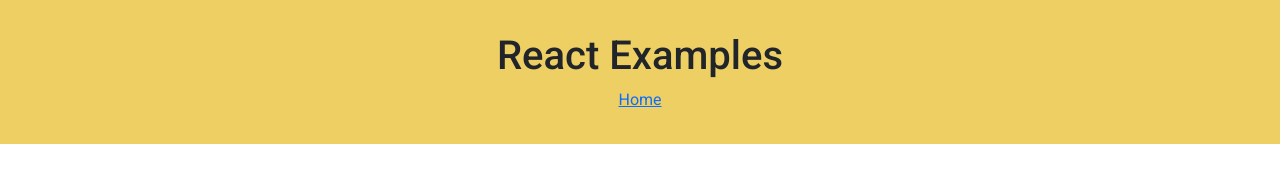
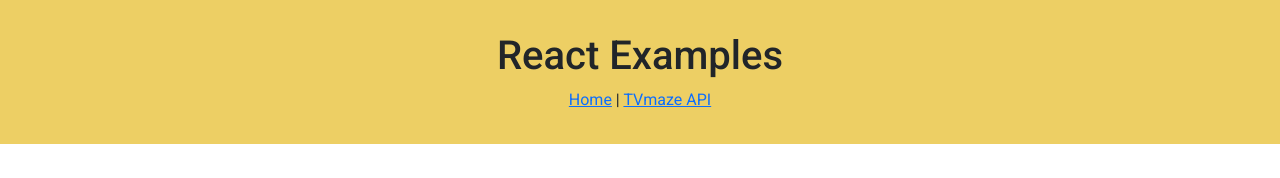
Before and after one commit to esraarnusaslan/React-Lesson, a React (Create React App) app: page /movies/1 in a window 1280 px wide. Shown: the top 178 px of the page. Built offline with nearby package versions, Linux system fonts and the light colour scheme; no server answers.

Commit message:
"header class updated"

```diff
--- a/src/layout/Header.jsx
+++ b/src/layout/Header.jsx
@@ -10,10 +10,9 @@ const Header = () => {
             <nav>
                 <Link to="/">Home</Link>
 
-                {pathname === '/movies' && (
+                {pathname.includes('/movies') && (
                     <>
-                        {' '}
-                        <span> | </span>{' '}
+                        <span> | </span>
                         <a
                             href="https://api.tvmaze.com/"
                             target="_blank"
```
